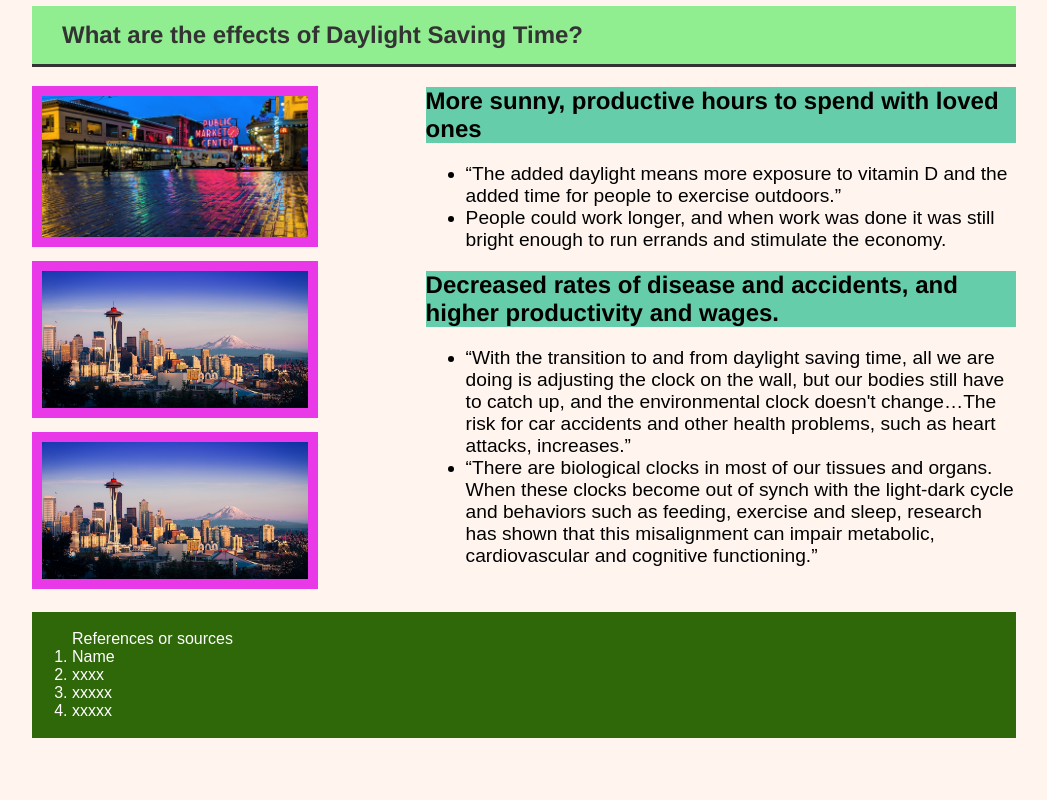
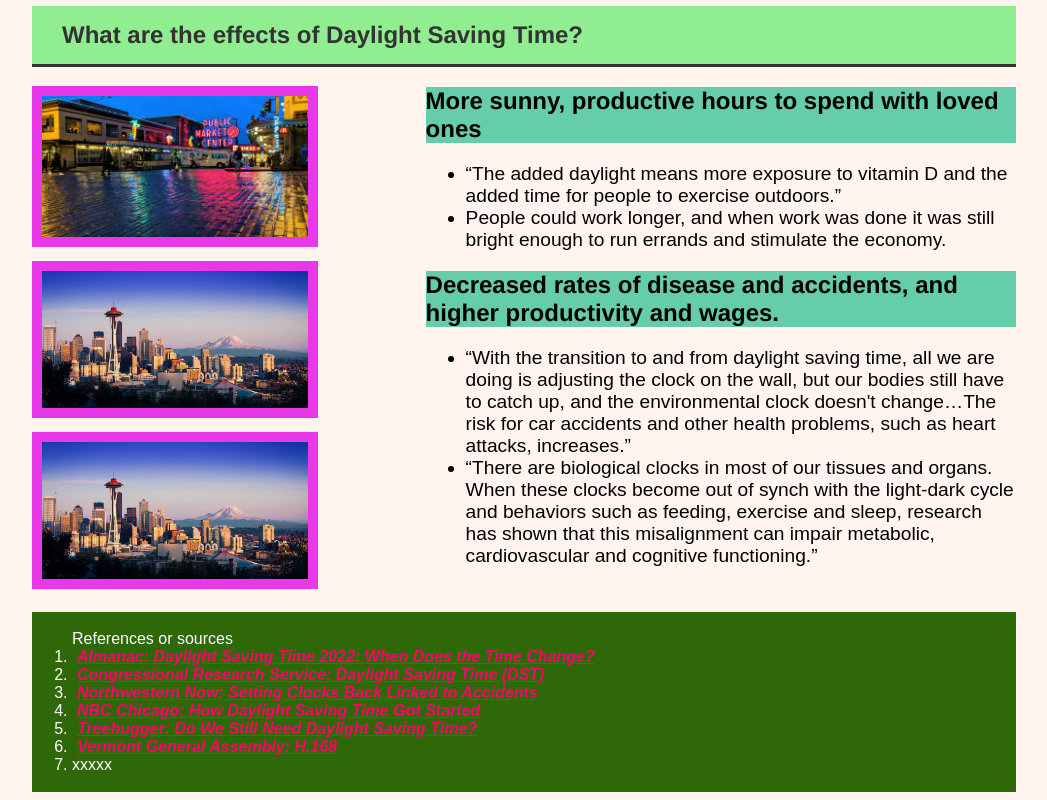
Before and after one commit to lashkscc/IT115-A4-Group2, a plain HTML site: page index.html in a window 1280 px wide. Shown: the part 1169-1969 px from the top of the page, without its empty margins (116-1163 px from the left). Before the commit the page ends 1915 px from the top, so only its background shows below. Drawn offline with Linux system fonts and the light colour scheme.

Commit message:
added citations

```diff
--- a/index.html
+++ b/index.html
@@ -4,7 +4,7 @@
                     <meta charset="UTF-8">
                     <meta name= "description" content="A4: GitHub Web Page Project">
                     <meta name="viewport" content="width=device-width, initial-scale=1.0">
-                    <title>Daylight savings time always</title>
+                    <title>Get to Know Permanent Daylight Saving Time</title>
                     <link href="style.css" rel="stylesheet">
                     <!---This web page is created by XXXX --->
 
@@ -117,9 +117,13 @@
       <section id=style_references>
          <ol>
             References or sources
-            <li>Name</li>
-            <li>xxxx</li>
-            <li>xxxxx</li>
+            <li><a href="https://www.almanac.com/content/when-daylight-saving-time">Almanac: Daylight Saving Time 2022: When Does the Time Change?</a></li>
+            <li><a href="https://crsreports.congress.gov/product/pdf/R/R45208/8">Congressional Research Service: Daylight Saving Time (DST)</a></li>
+            <li><a href="https://news.northwestern.edu/stories/2021/11/setting-clocks-back-linked-to-more-car-accidents/&fj=1"> Northwestern Now: Setting Clocks Back Linked to Accidents</a>
+            </li>
+            <li><a href="https://www.nbcchicago.com/news/local/how-daylight-saving-time-got-started/2666081/">NBC Chicago: How Daylight Saving Time Got Started</a> </li>
+            <li><a href="https://www.treehugger.com/do-we-still-need-daylight-saving-time-4863800">Treehugger: Do We Still Need Daylight Saving Time?</a> </li>
+            <li><a href="https://en.wikipedia.org/wiki/Permanent_time_observation_in_the_United_States#cite_note-VGA_2021-59">Vermont General Assembly: H.168</a></li>
             <li>xxxxx</li>
          </ol>
       </section>
```
